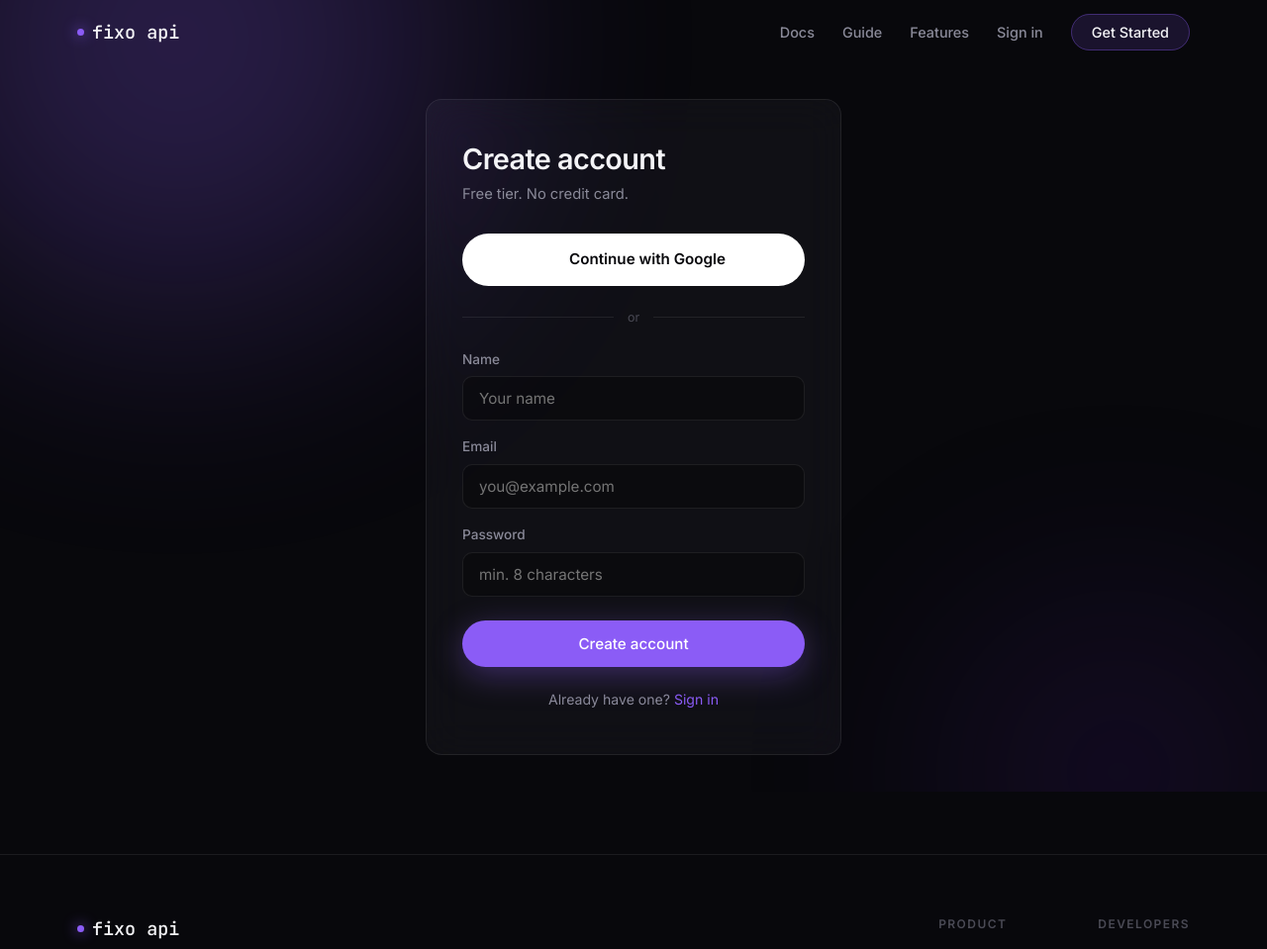
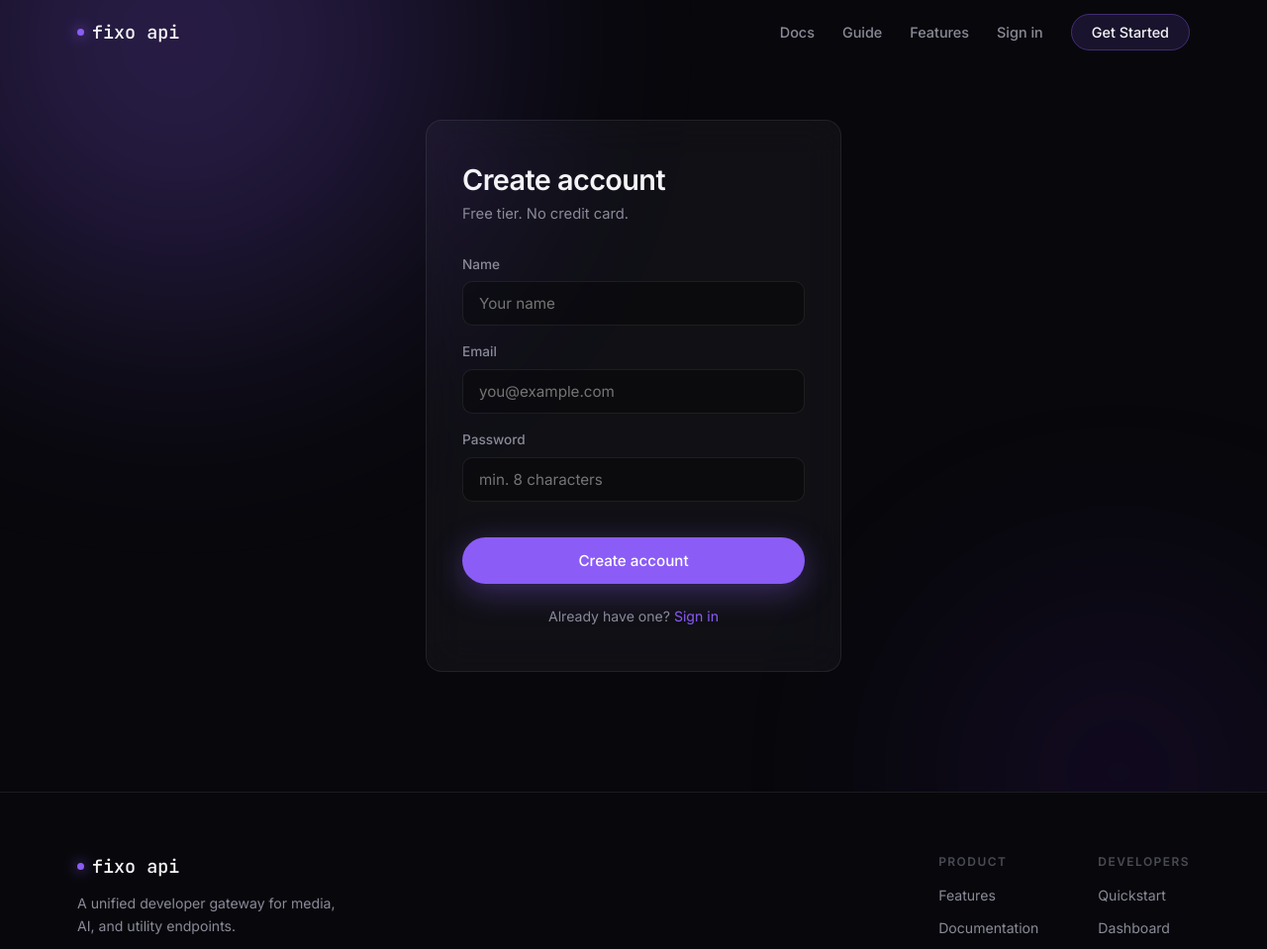
Before and after one commit to onethsara270-web/Fixo-Api, a Node server app: page /register in a window 1280 px wide. Shown: the top 959 px of the page at 99% size. Run offline with Node 20, Linux system fonts and the light colour scheme; some libraries are stand-ins or nearby versions.

Commit message:
Update register.ejs

```diff
--- a/views/register.ejs
+++ b/views/register.ejs
@@ -5,13 +5,6 @@
   <div class="auth-card glass reveal">
     <h1>Create account</h1>
     <p class="muted">Free tier. No credit card.</p>
-
-    <a href="/auth/google" class="btn btn-google">
-      <svg width="18" height="18" viewBox="0 0 24 24"><path fill="#fff" d="M22.56 12.25c0-.78-.07-1.53-.2-2.25H12v4.26h5.92c-.26 1.37-1.04 2.53-2.21 3.31v2.77h3.57c2.08-1.92 3.28-4.74 3.28-8.09z"/></svg>
-      Continue with Google
-    </a>
-
-    <div class="divider"><span>or</span></div>
 
     <form action="/auth/register" method="POST">
       <label>Name
@@ -23,7 +16,7 @@
       <label>Password
         <input type="password" name="password" required minlength="8" placeholder="min. 8 characters">
       </label>
-      <button type="submit" class="btn btn-primary" style="width:100%;justify-content:center">Create account</button>
+      <button type="submit" class="btn btn-primary" style="width:100%;justify-content:center; margin-top:20px;">Create account</button>
     </form>
 
     <p class="auth-alt">Already have one? <a href="/login">Sign in</a></p>
```
